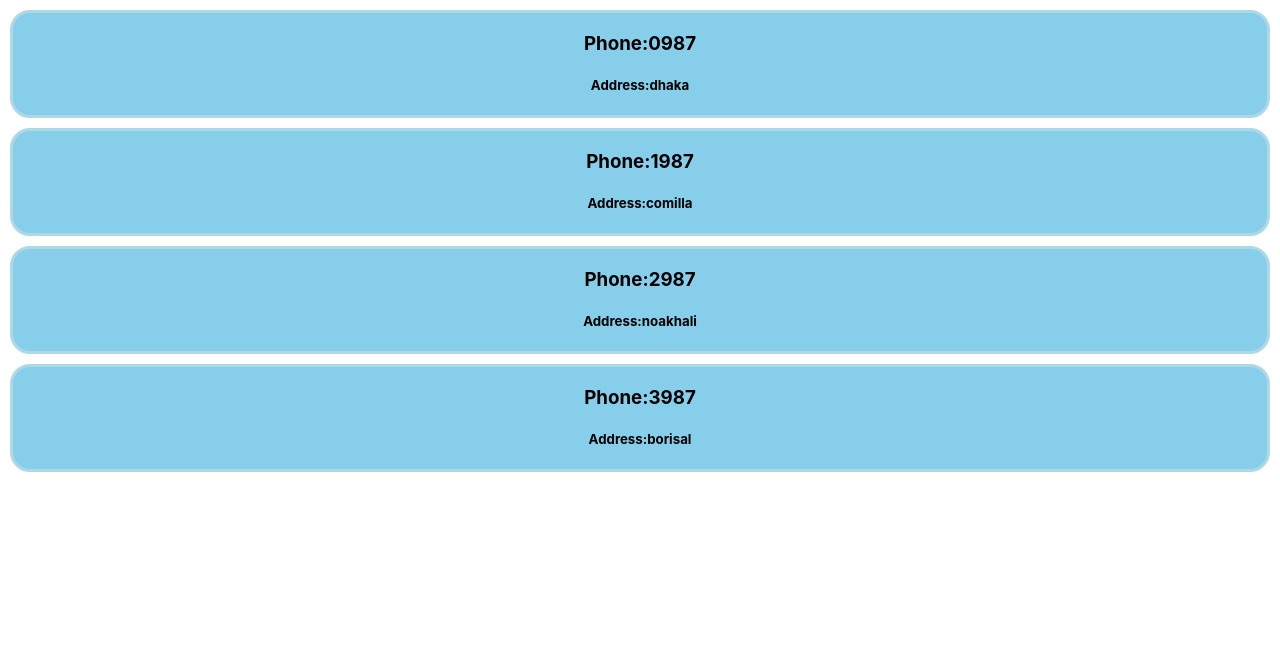
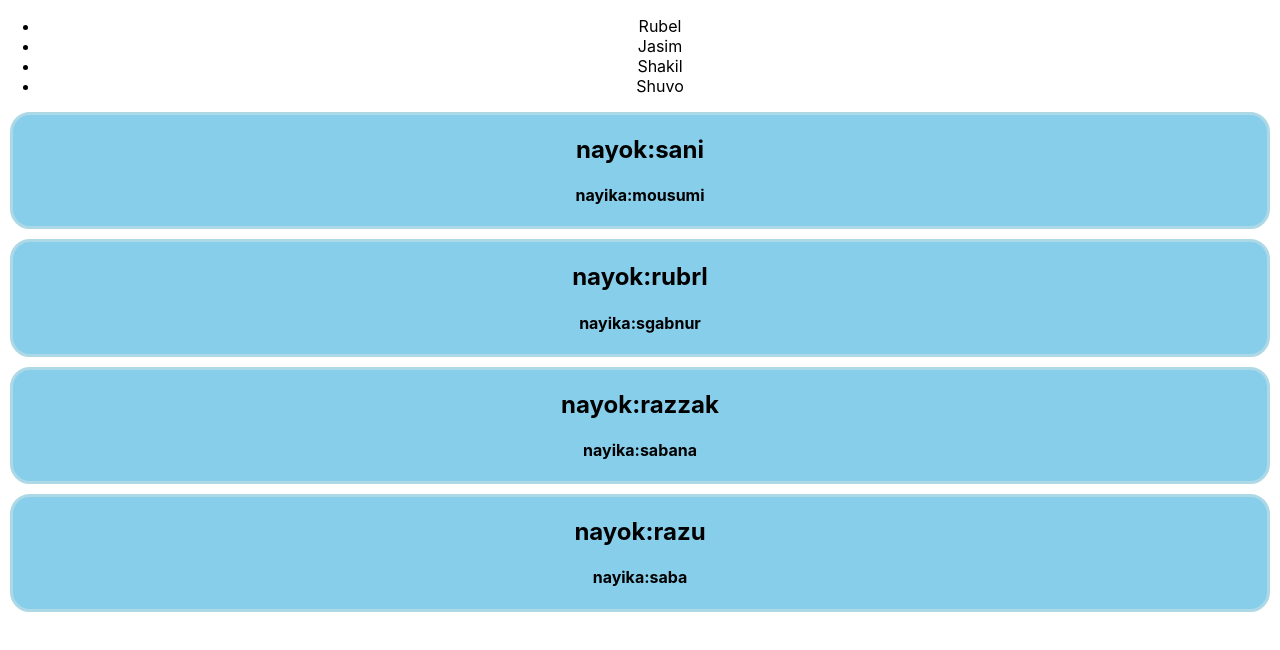
Before and after one commit to Ishtiaque1997/module-45, a React (Create React App) app: page / in a window 1280 px wide. Shown: the top 650 px of the page. Built offline with nearby package versions, Linux system fonts and the light colour scheme.

Commit message:
more done

```diff
--- a/src/App.js
+++ b/src/App.js
@@ -2,6 +2,7 @@ import logo from './logo.svg';
 import './App.css';
 
 function App() {
+  const nayoks=['Rubel','Jasim','Shakil','Shuvo']
   // const number=555;
   // const singer={
   //   name:'Dr. Mahfuz',
@@ -18,16 +19,32 @@ function App() {
   // }
   //3 ways to use style
   //1. externally 2. accessing as an object 3. internally with double curly braces
+
+  const cinemas=[
+    {nayok:'sani',nayika:'mousumi'},
+    {nayok:'rubrl',nayika:'sgabnur'},
+    {nayok:'razzak',nayika:'sabana'},
+    {nayok:'razu',nayika:'saba'}
+  ]
   return (
     <div className="App">
-      {/* <Person name='sakib'nayika='Shabnur'></Person>
-      <Person name='Jasim'nayika='Shabana'></Person>
-      <Person name='Shakil' nayika='Popi'></Person>      */}
+      <ul>
+        {
+          nayoks.map(nayok=><li>{nayok}</li>)
+        }
+      </ul>
+      {
+        cinemas.map(cinema=><Cinema nayok={cinema.nayok}nayika={cinema.nayika}></Cinema>)
+      }
+      {/* <Cinema nayok='Bond'nayika='ema'></Cinema> */}
+      {/* <Person name={nayoks[0]}nayika='Shabnur'></Person>
+      <Person name={nayoks[1]}nayika='Shabana'></Person>
+      <Person name={nayoks[2]} nayika='Popi'></Person>      */}
 
-     <Friend phone='0987' address='dhaka'></Friend>
+     {/* <Friend phone='0987' address='dhaka'></Friend>
      <Friend phone='1987'address='comilla'></Friend>
      <Friend phone='2987'address='noakhali'></Friend>
-     <Friend phone='3987'address='borisal'></Friend>
+     <Friend phone='3987'address='borisal'></Friend> */}
     </div>
   );
 }
@@ -56,4 +73,12 @@ function Friend(props){
     </div>
   )
 }
+function Cinema(props){
+  return(
+    <div className='person'>
+      <h2>nayok:{props.nayok}</h2>
+      <h4>nayika:{props.nayika}</h4>
+    </div>
+  )
+}
 export default App;
```
